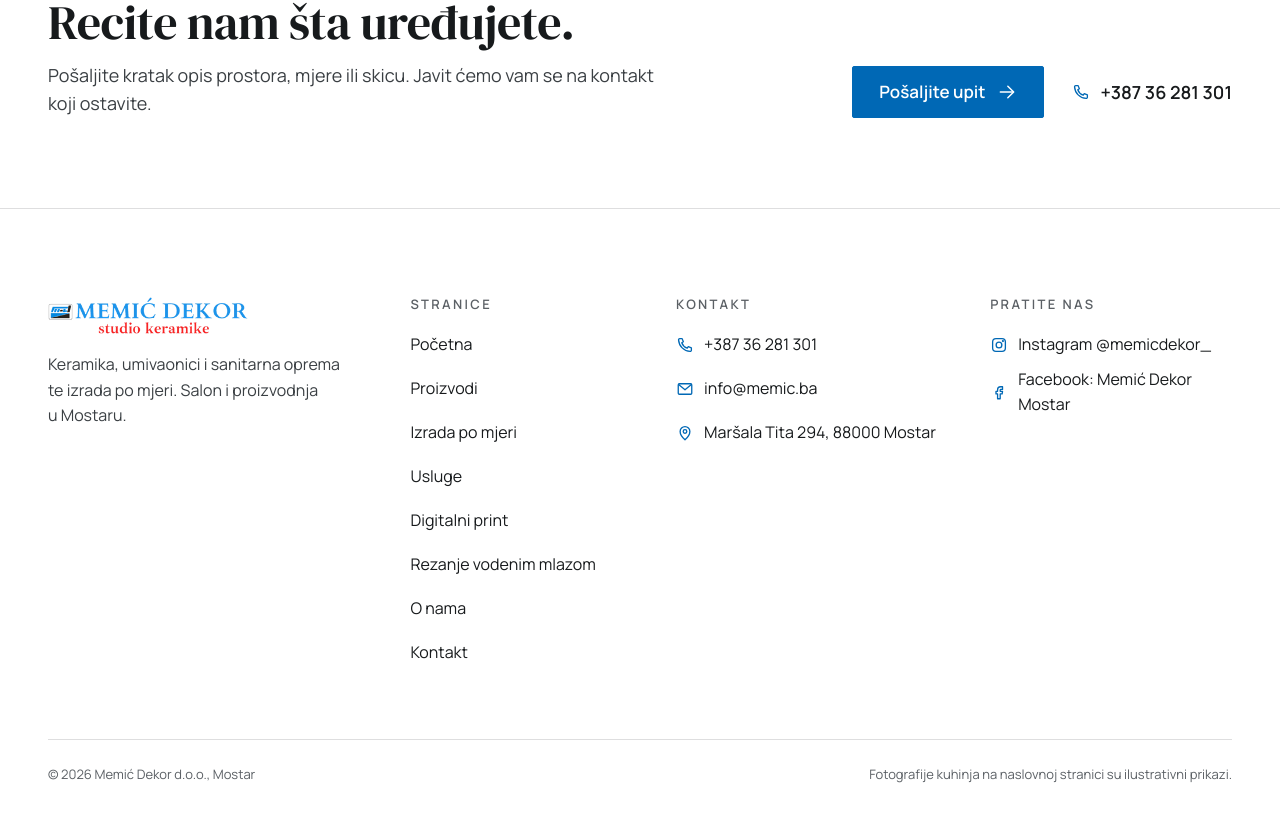
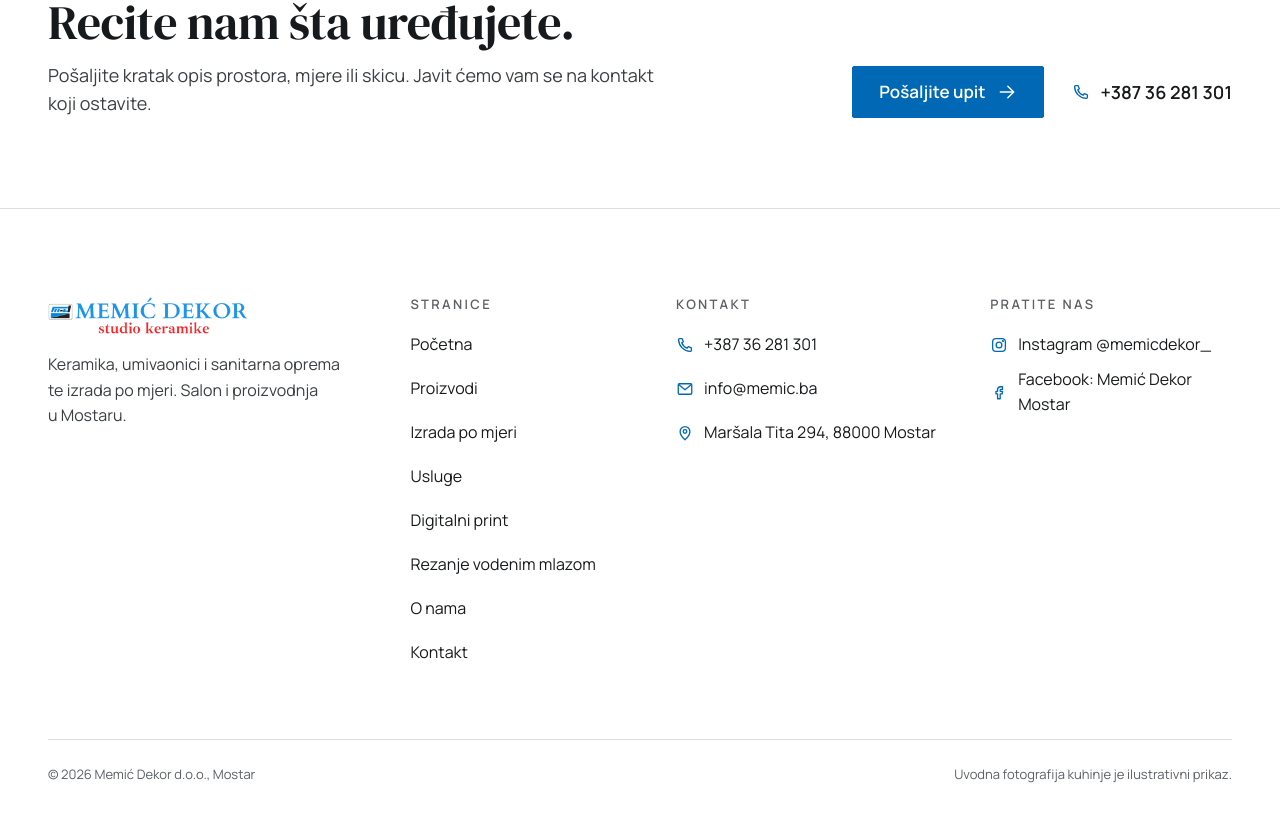
Before and after one commit to tvkuca1113-art/Memicdekor, a Next.js app: page /o-nama in a window 1280 px wide. Shown: the part 2208-3025 px from the top of the page. Built offline with nearby package versions, Linux system fonts and the light colour scheme; no server answers.

Commit message:
Preciziraj napomenu uz ilustraciju u uvodu

```diff
--- a/src/components/SiteFooter.tsx
+++ b/src/components/SiteFooter.tsx
@@ -76,7 +76,7 @@ export function SiteFooter() {
           <p>
             © {year} {company.legalName}, {company.address.city}
           </p>
-          <p>Fotografije kuhinja na naslovnoj stranici su ilustrativni prikazi.</p>
+          <p>Uvodna fotografija kuhinje je ilustrativni prikaz.</p>
         </div>
       </div>
     </footer>
```
